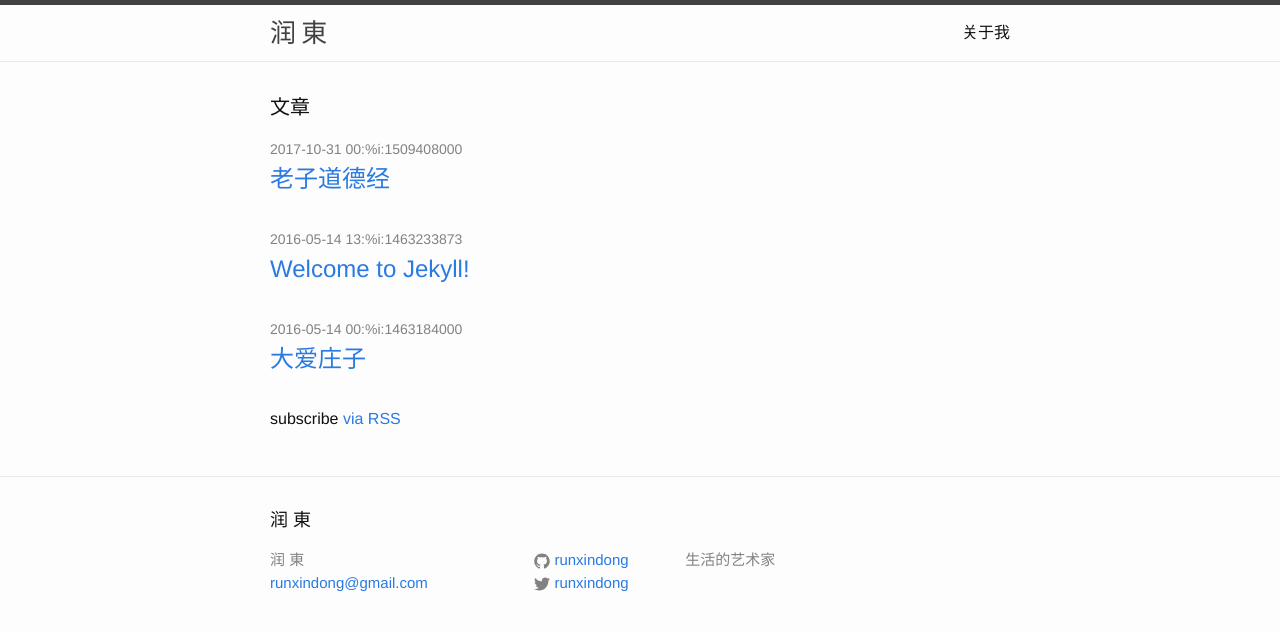
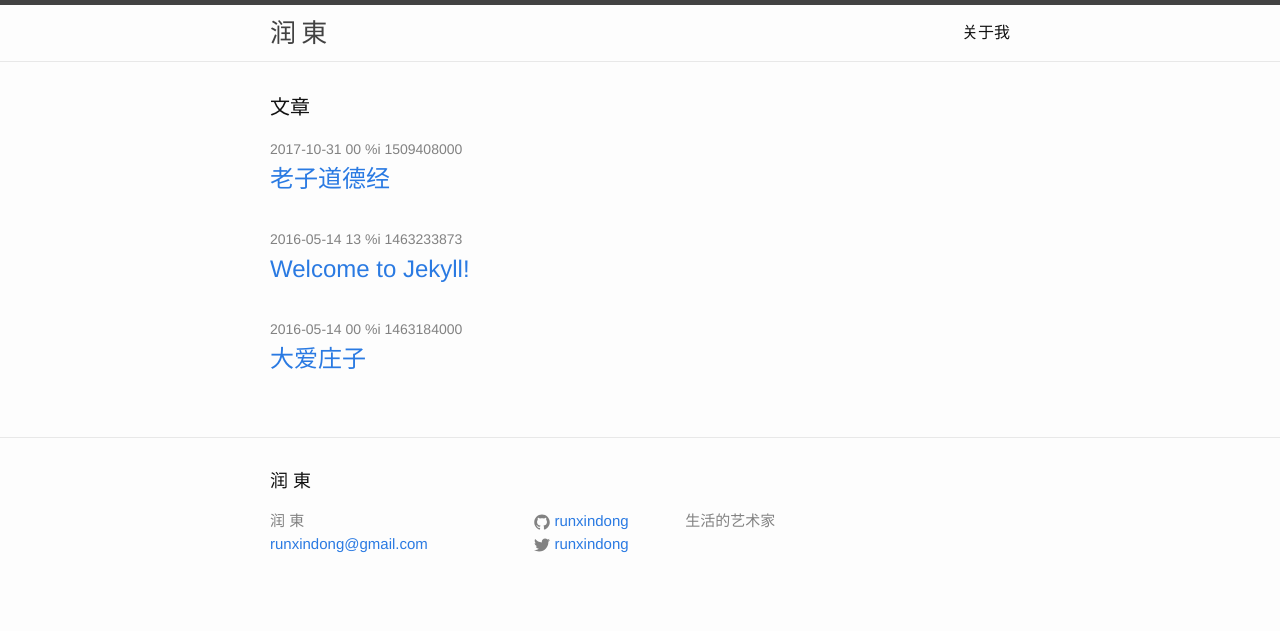
Before and after one commit to runxindong/runxindong.github.io, a Jekyll site: the page built from index.html, in a window 1280 px wide. Shown: the top 631 px of the page. Built offline with Jekyll 4.4.1, drawn with Linux system fonts in a browser that asks for light colours.

Commit message:
home page

```diff
--- a/index.html
+++ b/index.html
@@ -10,7 +10,7 @@ layout: default
     {% for post in site.posts %}
       <li>
         <!-- <span class="post-meta">{{ post.date | date: "%b %-d, %Y" }}</span> -->
-        <span class="post-meta">{{ post.date | date: "%Y-%m-%d %H:%i:%s" }}</span>
+        <span class="post-meta">{{ post.date | date: "%Y-%m-%d %H %i %s" }}</span>
 
         <h2>
           <a class="post-link" href="{{ post.url | prepend: site.baseurl }}">{{ post.title }}</a>
@@ -19,6 +19,6 @@ layout: default
     {% endfor %}
   </ul>
 
-  <p class="rss-subscribe">subscribe <a href="{{ "/feed.xml" | prepend: site.baseurl }}">via RSS</a></p>
+  <!-- <p class="rss-subscribe">subscribe <a href="{{ "/feed.xml" | prepend: site.baseurl }}">via RSS</a></p> -->
 
 </div>
```
